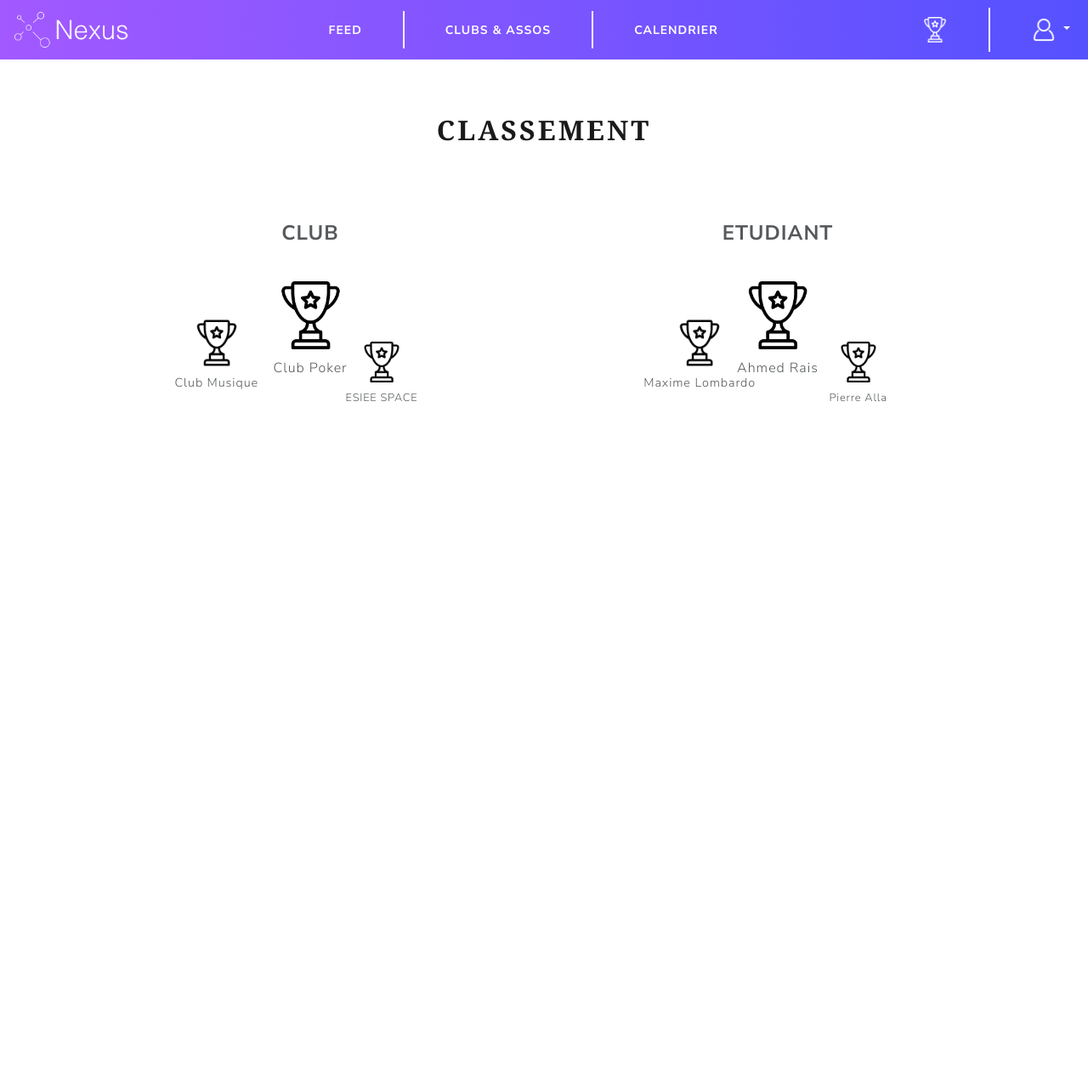
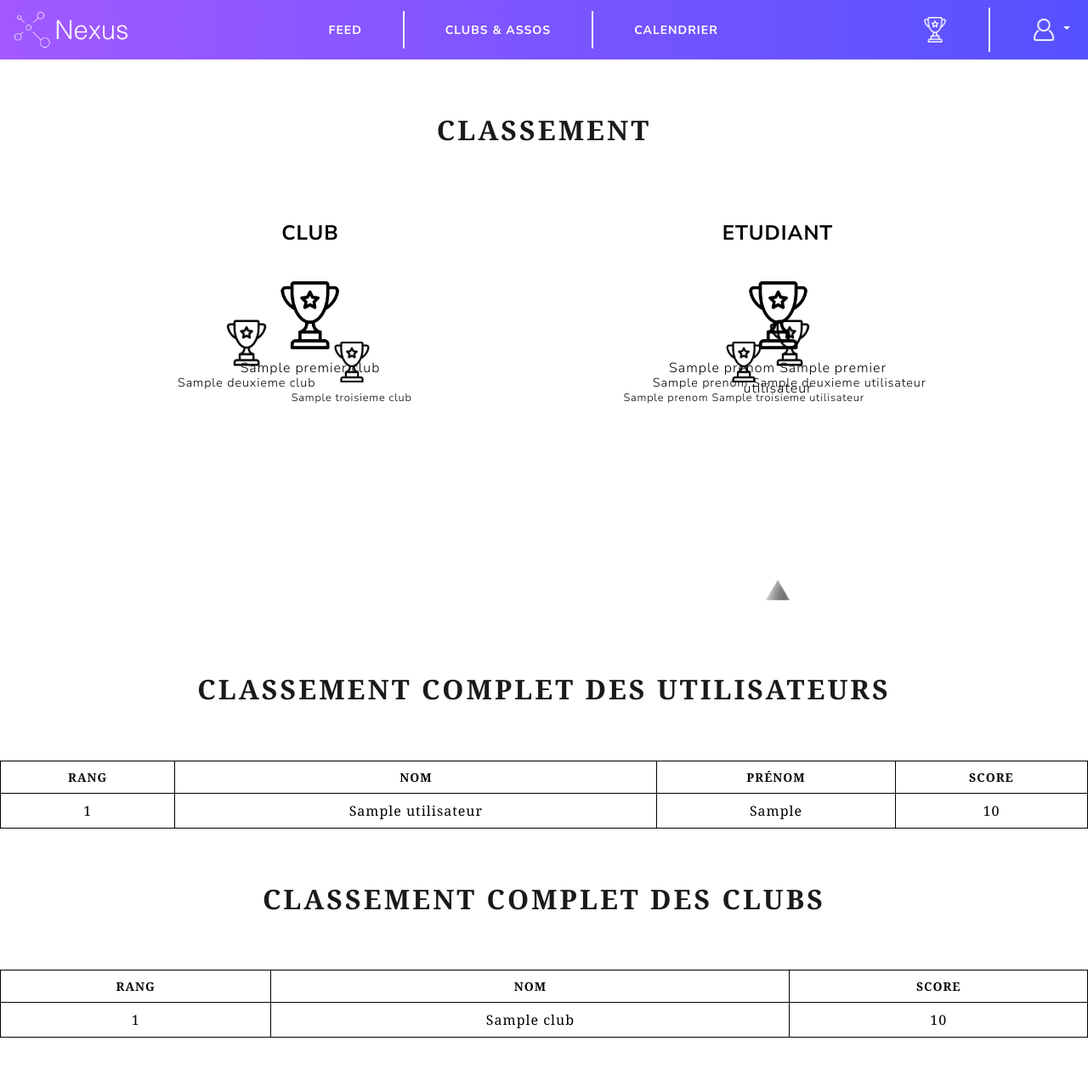
Before and after one commit to MathisPipart/Nexus, a Django app: template classement/templates/classement.html in a window 1280 px wide. Shown: the whole page at 85% size. Before the commit the page ends 473 px from the top, so only its background shows below. Run offline with Django 4.2, Linux system fonts and the light colour scheme; tables that the repository leaves empty hold one stand-in row (values such as "Sample post"); the template is opened without the code that fills it: values that come from a table or form of the project are taken from there, most other values are stand-ins (such as "Sample title", 1, 10 or a date in 2020); some libraries are stand-ins or nearby versions.

Commit message:
Classement en fonction de la BD

```diff
--- a/classement/admin.py
+++ b/classement/admin.py
@@ -1,3 +1,7 @@
 from django.contrib import admin
+from .models import Utilisateur
+from .models import Club
 
 # Register your models here.
+admin.site.register(Utilisateur)
+admin.site.register(Club)
--- a/classement/models.py
+++ b/classement/models.py
@@ -1,3 +1,19 @@
 from django.db import models
 
 # Create your models here.
+class Utilisateur(models.Model):
+    id = models.AutoField(primary_key=True)
+    nom = models.CharField(max_length=50)
+    prenom = models.CharField(max_length=50)
+    score = models.IntegerField()
+
+    def __str__(self):
+        return self.nom + " " + self.prenom + " " + str(self.score)
+
+class Club(models.Model):
+    id = models.AutoField(primary_key=True)
+    nom = models.CharField(max_length=50)
+    score = models.IntegerField()
+
+    def __str__(self):
+        return self.nom + " " + " " + str(self.score)
--- a/classement/static/css/classement.css
+++ b/classement/static/css/classement.css
@@ -1,3 +1,7 @@
+body{
+  color: #000;
+}
+
 h1{
 text-align: center;
 margin-top: 5%;
@@ -91,3 +95,24 @@ h1{
 top: 60px;
 transform: scale(0.8);
 }
+
+
+.classement_global{
+margin-top: 5%;
+margin-bottom: 5%;
+width: 100%;
+text-align: center;
+font-family:  'Playfair Display', 'Georgia', Times, 'Times New Roman', serif;
+border-collapse: collapse;
+}
+
+.classement_global td, .classement_global th {
+  border: 1px solid #ddd;
+  border-color: #000 !important;
+  padding: 8px;
+}
+
+.student-section .triangle {
+  display: block; /* Change l'affichage pour le traitement en tant que bloc */
+  margin-top: 200px; /* Ajustez cette valeur pour déplacer le triangle plus bas */
+}
--- a/classement/templates/classement.html
+++ b/classement/templates/classement.html
@@ -9,24 +9,24 @@
 
 {% block content %}
 <h1>Classement</h1>
+
 <div class="container">
-
     <div class="section club-section">
       <div class="title">CLUB</div>
-      <div class="podium">
+       <div class="podium">
         <div class="award">
           <img src="{% static 'img/trophy.png' %}" alt="Première place club">
-          <p>Club Poker</p>
+          <p>{{ premier_club.nom }}</p>
         </div>
         <div class="award">
           <img src="{% static 'img/trophy.png' %}" alt="Deuxième place club">
-          <p>Club Musique</p>
+          <p>{{ deuxieme_club.nom }}</p>
         </div>
         <div class="award">
           <img src="{% static 'img/trophy.png' %}" alt="Troisième place club">
-          <p>ESIEE SPACE</p>
+          <p>{{ troisieme_club.nom }}</p>
         </div>
-      </div>
+       </div>
     </div>
 
     <div class="section student-section">
@@ -34,21 +34,56 @@
       <div class="podium">
         <div class="award">
           <img src="{% static 'img/trophy.png' %}" alt="Première place étudiant">
-          <p>Ahmed Rais</p>
+          <p>{{ premier_utilisateur.prenom }} {{ premier_utilisateur.nom }}</p>
         </div>
         <div class="award">
           <img src="{% static 'img/trophy.png' %}" alt="Deuxième place étudiant">
-          <p>Maxime Lombardo</p>
+          <p>{{ deuxieme_utilisateur.prenom }} {{ deuxieme_utilisateur.nom }}</p>
         </div>
         <div class="award">
           <img src="{% static 'img/trophy.png' %}" alt="Troisième place étudiant">
-          <p>Pierre Alla</p>
+          <p>{{ troisieme_utilisateur.prenom }} {{ troisieme_utilisateur.nom }}</p>
         </div>
       </div>
+      <a class="triangle" href="/feed">
+        <img src="{% static 'img/triangle.png' %}" alt="Triangle" style="max-width: 30px;">
+      </a>
     </div>
 
-  </div>
+</div>
 
+<h1>Classement complet des Utilisateurs</h1>
+<table class="classement_global">
+    <tr>
+        <th>Rang</th>
+        <th>Nom</th>
+        <th>Prénom</th>
+        <th>Score</th>
+    </tr>
+    {% for utilisateur in utilisateurs %}
+    <tr>
+        <td>{{ forloop.counter }}</td>
+        <td>{{ utilisateur.nom }}</td>
+        <td>{{ utilisateur.prenom }}</td>
+        <td>{{ utilisateur.score }}</td>
+    </tr>
+    {% endfor %}
+</table>
 
+<h1>Classement complet des Clubs</h1>
+<table class="classement_global">
+    <tr>
+        <th>Rang</th>
+        <th>Nom</th>
+        <th>Score</th>
+    </tr>
+    {% for club in clubs %}
+    <tr>
+        <td>{{ forloop.counter }}</td>
+        <td>{{ club.nom }}</td>
+        <td>{{ club.score }}</td>
+    </tr>
+    {% endfor %}
+</table>
 
 {% endblock %}
```
Also changed, not shown: classement/views.py (+16 -1 lines), classement/migrations/0001_initial.py (added), classement/migrations/0002_rename_classement_personne.py (added), classement/migrations/0003_rename_personne_utilisateur.py (added), classement/migrations/0004_club.py (added), classement/static/img/triangle.png (added), classement/static/img/trophy.png (added). Lines whose indentation alone changed are shown as unchanged.
